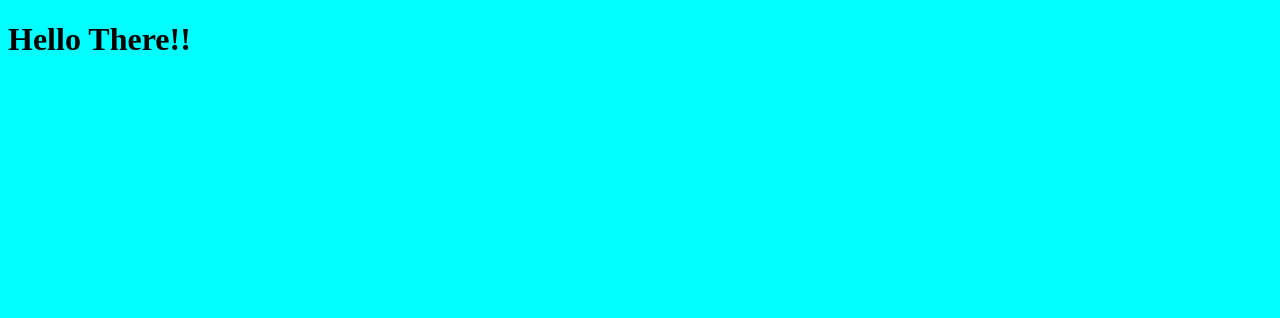
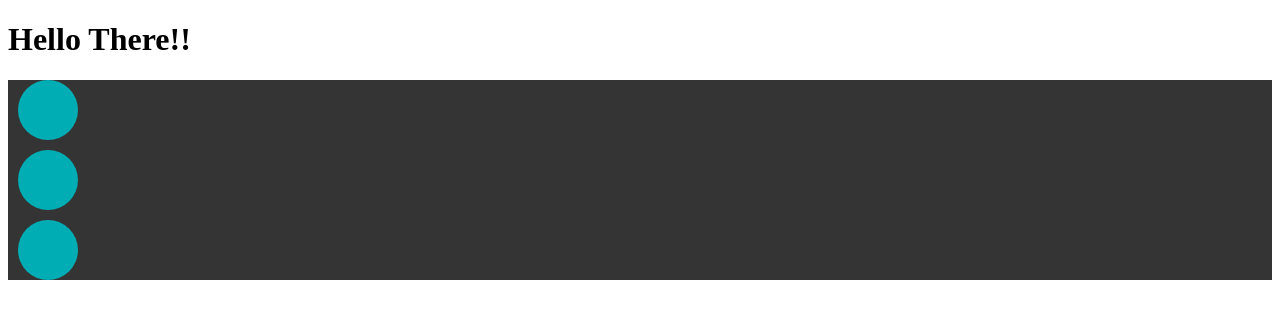
Before and after one commit to JWlac/Covid-19, a plain HTML site: page index.html in a window 1280 px wide. Drawn offline with Linux system fonts and the light colour scheme.

Commit message:
HTML CSS

```diff
--- a/index.html
+++ b/index.html
@@ -8,7 +8,13 @@
 </head>
 <body>
   <h1>Hello There!!</h1>
-
+  <footer class="bg-fundo">
+    <div class="icones">
+      <div class="bolinha bg-sec"><i class="fab fa-facebook-f"></i></div>
+      <div class="bolinha bg-sec"><i class="fab fa-instagram"></i></div>
+      <div class="bolinha bg-sec"><i class="fab fa-youtube"></i></div>
+  </div>
+  </footer>
 
 <script src="public/js/script.js"></script>
 </body>
--- a/public/css/estilo.css
+++ b/public/css/estilo.css
@@ -1,7 +1,27 @@
-body{
-  background-color: aqua;
+/*----------Cores---------------*/
+.bg-pri{background-color: #313942;}
+.bg-sec{background-color: #01adb5;}
+.bg-fundo{background-color: #343434;}
+
+.text-pri{color: #313942;}
+.text-sec{color: #01adb5;}
+.text-fundo{color: #343434;}
+/*----------Footer---------*/
+.footer{
+  width: 100%;
+  height: 250px;
+  color: white;
 }
-/*----------Pagina Home---------*/
+.bolinha{
+  width: 60px;
+  height: 60px;
+  border-radius: 50%;
+  margin: 10px;
+  display: flex;
+  justify-content: center;
+  align-items: center;
+}
+.fa-facebook-f, .fa-instagram, .fa-youtube{font-size: 24px;}
 
-
+.icon{display: flex; justify-content: center;}
 /*----------Pagina Inf---------*/
```
